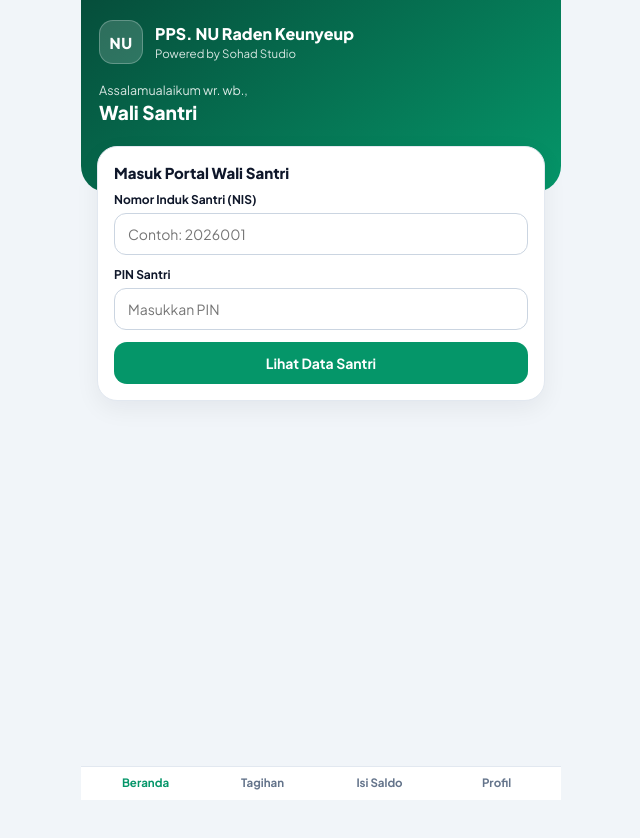
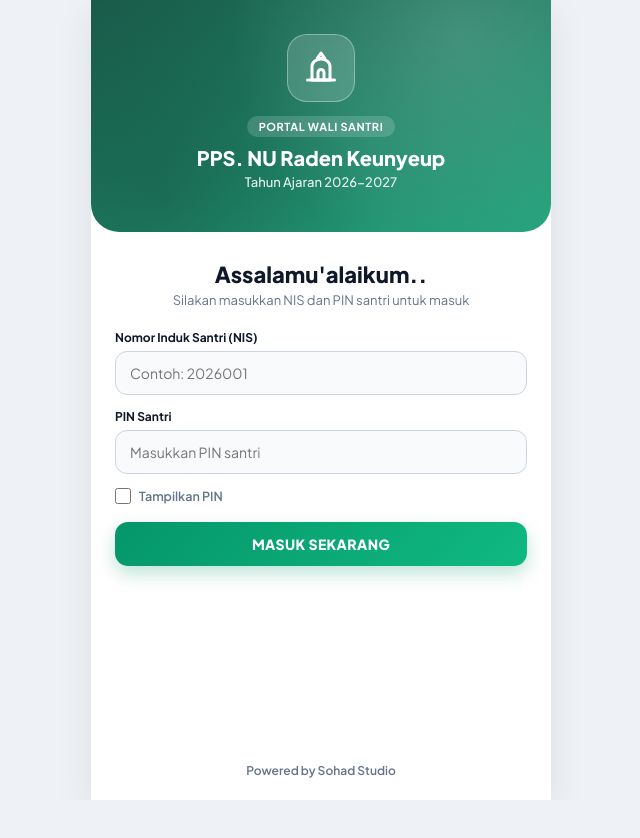
Before and after one commit to sohadstudio/ATM-Santri, a plain HTML site: page wali.html in a window 1280 px wide. Shown: the whole page, without its empty margins (319-959 px from the left). After the commit the page ends 800 px from the top, so only its background shows below. Drawn offline with Linux system fonts and the light colour scheme.

Commit message:
Update wali.html

```diff
--- a/wali.html
+++ b/wali.html
@@ -12,15 +12,15 @@
       --green-dark: #064e3b;
       --green-mid: #065f46;
       --green-main: #059669;
+      --green-bright: #10b981;
       --green-light: #ecfdf5;
       --green-border: #a7f3d0;
       --ink: #0f172a;
       --muted: #64748b;
-      --bg: #f1f5f9;
+      --bg: #eef2f6;
       --card: #ffffff;
       --line: #e2e8f0;
       --danger: #dc2626;
-      --warn: #d97706;
     }
 
     * {
@@ -34,18 +34,197 @@
       background: var(--bg);
       color: var(--ink);
       min-height: 100vh;
-      padding-bottom: 86px;
     }
 
+    .hidden {
+      display: none !important;
+    }
+
+    /* ================= LOGIN SCREEN (FRESH, TANPA BOTTOM NAV) ================= */
+    .login-screen {
+      max-width: 460px;
+      margin: 0 auto;
+      min-height: 100vh;
+      background: var(--card);
+      display: flex;
+      flex-direction: column;
+      justify-content: space-between;
+      box-shadow: 0 12px 36px rgba(15, 23, 42, 0.08);
+    }
+
+    .login-hero {
+      position: relative;
+      background: linear-gradient(155deg, rgba(6, 78, 59, 0.92) 0%, rgba(5, 150, 105, 0.88) 100%);
+      color: #ffffff;
+      padding: 34px 22px 42px;
+      text-align: center;
+      border-bottom-left-radius: 28px;
+      border-bottom-right-radius: 28px;
+      overflow: hidden;
+    }
+
+    .login-hero::before {
+      content: "";
+      position: absolute;
+      inset: 0;
+      background: radial-gradient(circle at 80% 15%, rgba(255, 255, 255, 0.16), transparent 55%),
+                  radial-gradient(circle at 15% 85%, rgba(0, 0, 0, 0.16), transparent 50%);
+      pointer-events: none;
+    }
+
+    .login-hero-inner {
+      position: relative;
+      z-index: 1;
+    }
+
+    .pondok-logo-sample {
+      width: 68px;
+      height: 68px;
+      margin: 0 auto 12px;
+      border-radius: 20px;
+      background: rgba(255, 255, 255, 0.16);
+      border: 1.5px solid rgba(255, 255, 255, 0.35);
+      display: grid;
+      place-items: center;
+      backdrop-filter: blur(4px);
+    }
+
+    .login-badge-pill {
+      display: inline-block;
+      font-size: 11px;
+      font-weight: 700;
+      letter-spacing: 0.6px;
+      text-transform: uppercase;
+      background: rgba(255, 255, 255, 0.16);
+      padding: 4px 12px;
+      border-radius: 999px;
+      margin-bottom: 8px;
+    }
+
+    .login-pondok-name {
+      font-size: 20px;
+      font-weight: 800;
+      line-height: 1.25;
+    }
+
+    .login-ta {
+      font-size: 13px;
+      color: rgba(255, 255, 255, 0.9);
+      margin-top: 4px;
+      font-weight: 500;
+    }
+
+    .login-body {
+      padding: 28px 24px 16px;
+      flex: 1;
+    }
+
+    .login-greeting {
+      font-size: 22px;
+      font-weight: 800;
+      color: var(--ink);
+      text-align: center;
+    }
+
+    .login-subtitle {
+      font-size: 13px;
+      color: var(--muted);
+      text-align: center;
+      margin-top: 4px;
+      margin-bottom: 22px;
+    }
+
+    .field-group {
+      margin-bottom: 14px;
+    }
+
+    .field-label {
+      display: block;
+      font-size: 12px;
+      font-weight: 700;
+      color: var(--ink);
+      margin-bottom: 6px;
+    }
+
+    .input-control,
+    .select-control {
+      width: 100%;
+      padding: 12px 14px;
+      border-radius: 12px;
+      border: 1px solid #cbd5e1;
+      font-family: inherit;
+      font-size: 14px;
+      color: var(--ink);
+      background: #f8fafc;
+      outline: none;
+    }
+
+    .input-control:focus,
+    .select-control:focus {
+      background: #ffffff;
+      border-color: var(--green-main);
+      box-shadow: 0 0 0 3px rgba(5, 150, 105, 0.14);
+    }
+
+    .show-pin-row {
+      display: flex;
+      align-items: center;
+      gap: 8px;
+      margin-bottom: 18px;
+      font-size: 12.5px;
+      color: var(--muted);
+      font-weight: 600;
+    }
+
+    .show-pin-row input {
+      width: 16px;
+      height: 16px;
+      accent-color: var(--green-main);
+      cursor: pointer;
+    }
+
+    .btn-login-submit {
+      width: 100%;
+      padding: 13px 16px;
+      border: none;
+      border-radius: 13px;
+      background: linear-gradient(135deg, var(--green-main) 0%, var(--green-bright) 100%);
+      color: #ffffff;
+      font-family: inherit;
+      font-size: 14px;
+      font-weight: 800;
+      letter-spacing: 0.4px;
+      cursor: pointer;
+      box-shadow: 0 8px 18px rgba(5, 150, 105, 0.25);
+    }
+
+    .btn-login-submit:hover {
+      background: linear-gradient(135deg, var(--green-mid) 0%, var(--green-main) 100%);
+    }
+
+    .btn-login-submit:disabled {
+      opacity: 0.65;
+      cursor: not-allowed;
+    }
+
+    .login-footer {
+      text-align: center;
+      padding: 16px 20px 22px;
+      font-size: 12px;
+      font-weight: 600;
+      color: var(--muted);
+    }
+
+    /* ================= DASHBOARD WALI SANTRI ================= */
     .app-shell {
       max-width: 480px;
       margin: 0 auto;
       min-height: 100vh;
       background: var(--bg);
+      padding-bottom: 84px;
       position: relative;
     }
 
-    /* Top Header */
     .top-header {
       background: linear-gradient(145deg, var(--green-dark) 0%, var(--green-main) 100%);
       color: #ffffff;
@@ -77,7 +256,6 @@
       place-items: center;
       font-weight: 800;
       font-size: 15px;
-      letter-spacing: 0.5px;
       flex-shrink: 0;
     }
 
@@ -89,7 +267,7 @@
 
     .brand-sub {
       font-size: 11.5px;
-      color: rgba(255, 255, 255, 0.84);
+      color: rgba(255, 255, 255, 0.85);
       margin-top: 2px;
     }
 
@@ -120,7 +298,6 @@
       margin-top: 2px;
     }
 
-    /* Main Content Container */
     .main-content {
       padding: 0 16px;
       margin-top: -46px;
@@ -133,38 +310,6 @@
       box-shadow: 0 8px 24px rgba(15, 23, 42, 0.06);
       border: 1px solid var(--line);
       margin-bottom: 14px;
-    }
-
-    /* Login Card */
-    .field-group {
-      margin-bottom: 12px;
-    }
-
-    .field-label {
-      display: block;
-      font-size: 12px;
-      font-weight: 700;
-      color: var(--ink);
-      margin-bottom: 6px;
-    }
-
-    .input-control,
-    .select-control {
-      width: 100%;
-      padding: 11px 13px;
-      border-radius: 12px;
-      border: 1px solid #cbd5e1;
-      font-family: inherit;
-      font-size: 14px;
-      color: var(--ink);
-      background: #ffffff;
-      outline: none;
-    }
-
-    .input-control:focus,
-    .select-control:focus {
-      border-color: var(--green-main);
-      box-shadow: 0 0 0 3px rgba(5, 150, 105, 0.14);
     }
 
     .btn-primary {
@@ -184,12 +329,6 @@
       background: var(--green-mid);
     }
 
-    .btn-primary:disabled {
-      opacity: 0.65;
-      cursor: not-allowed;
-    }
-
-    /* Santri Profile Card & Foto */
     .profile-top {
       display: flex;
       align-items: center;
@@ -258,7 +397,6 @@
       border-color: #fecaca;
     }
 
-    /* Banner Total Saldo Aktif */
     .total-saldo-banner {
       margin-top: 14px;
       padding: 14px 16px;
@@ -291,7 +429,6 @@
       white-space: nowrap;
     }
 
-    /* 2 Summary Cards (Sisa Jajan & Tunggakan - Poin Adab Dihapus) */
     .summary-grid-2 {
       display: grid;
       grid-template-columns: repeat(2, 1fr);
@@ -326,7 +463,6 @@
       color: var(--ink);
     }
 
-    /* Quick Action Buttons */
     .action-row-2 {
       display: grid;
       grid-template-columns: 1fr 1fr;
@@ -358,7 +494,6 @@
       cursor: pointer;
     }
 
-    /* Segmented Tabs */
     .tab-bar {
       display: flex;
       gap: 8px;
@@ -386,7 +521,6 @@
       border-color: var(--green-main);
     }
 
-    /* List Items */
     .list-item {
       display: flex;
       align-items: flex-start;
@@ -443,7 +577,7 @@
       padding: 10px 12px;
       border-radius: 12px;
       font-size: 12.5px;
-      margin-top: 10px;
+      margin-top: 12px;
       display: none;
     }
 
@@ -463,7 +597,14 @@
       border: 1px solid #fecaca;
     }
 
-    /* Bottom Navigation */
+    .dashboard-footer {
+      text-align: center;
+      padding: 8px 16px 14px;
+      font-size: 12px;
+      font-weight: 600;
+      color: var(--muted);
+    }
+
     .bottom-nav {
       position: fixed;
       bottom: 0;
@@ -496,37 +637,33 @@
     .nav-item.active {
       color: var(--green-main);
     }
-
-    .hidden {
-      display: none !important;
-    }
   </style>
 </head>
 <body>
-  <div class="app-shell">
-    <!-- Top Header -->
-    <header class="top-header">
-      <div class="brand-row">
-        <div class="brand-left">
-          <div class="brand-badge">NU</div>
+  <!-- ================= HALAMAN LOGIN FRESH ================= -->
+  <section id="loginScreen" class="login-screen">
     <div>
-            <div class="brand-title">PPS. NU Raden Keunyeup</div>
-            <div class="brand-sub">Powered by Sohad Studio</div>
+      <div class="login-hero">
+        <div class="login-hero-inner">
+          <!-- Logo Pondok Sampel -->
+          <div class="pondok-logo-sample" aria-label="Logo Pondok Sampel">
+            <svg width="36" height="36" viewBox="0 0 24 24" fill="none" stroke="currentColor" stroke-width="2" stroke-linecap="round" stroke-linejoin="round">
+              <path d="M12 2L9.5 5.5H14.5L12 2Z" />
+              <path d="M6 11C6 8.2 8.7 6 12 6C15.3 6 18 8.2 18 11V20H6V11Z" />
+              <path d="M3 20H21" />
+              <path d="M10 20V15C10 13.9 10.9 13 12 13C13.1 13 14 13.9 14 15V20" />
+            </svg>
+          </div>
+          <div class="login-badge-pill">Portal Wali Santri</div>
+          <h1 class="login-pondok-name">PPS. NU Raden Keunyeup</h1>
+          <div class="login-ta">Tahun Ajaran 2026-2027</div>
         </div>
       </div>
-        <button id="btnLogout" class="btn-ghost-sm hidden" type="button">Keluar</button>
-      </div>
 
-      <div class="greeting-box">
-        <div class="greeting-salutation">Assalamualaikum wr. wb.,</div>
-        <div id="greetingTitle" class="greeting-name">Wali Santri</div>
-      </div>
-    </header>
+      <div class="login-body">
+        <div class="login-greeting">Assalamu'alaikum..</div>
+        <p class="login-subtitle">Silakan masukkan NIS dan PIN santri untuk masuk</p>
 
-    <main class="main-content">
-      <!-- Login Card -->
-      <section id="loginSection" class="card">
-        <h2 style="font-size: 15px; font-weight: 800; margin-bottom: 10px;">Masuk Portal Wali Santri</h2>
         <form id="loginForm">
           <div class="field-group">
             <label class="field-label" for="inputNis">Nomor Induk Santri (NIS)</label>
@@ -534,16 +671,43 @@
           </div>
           <div class="field-group">
             <label class="field-label" for="inputPin">PIN Santri</label>
-            <input id="inputPin" class="input-control" type="password" placeholder="Masukkan PIN" required />
+            <input id="inputPin" class="input-control" type="password" placeholder="Masukkan PIN santri" required />
           </div>
-          <button id="btnLoginSubmit" class="btn-primary" type="submit">Lihat Data Santri</button>
+          <label class="show-pin-row" for="togglePin">
+            <input id="togglePin" type="checkbox" />
+            <span>Tampilkan PIN</span>
+          </label>
+          <button id="btnLoginSubmit" class="btn-login-submit" type="submit">MASUK SEKARANG</button>
         </form>
+
         <div id="loginAlert" class="alert-box"></div>
+      </div>
+    </div>
+
+    <footer class="login-footer">Powered by Sohad Studio</footer>
   </section>
 
-      <!-- Dashboard Section -->
-      <section id="dashboardSection" class="hidden">
-        <!-- Profil Santri + Total Saldo + Sisa Jajan & Tunggakan -->
+  <!-- ================= HALAMAN PORTAL WALI SANTRI ================= -->
+  <div id="appShell" class="app-shell hidden">
+    <header class="top-header">
+      <div class="brand-row">
+        <div class="brand-left">
+          <div class="brand-badge">NU</div>
+          <div>
+            <div class="brand-title">PPS. NU Raden Keunyeup</div>
+            <div class="brand-sub">Tahun Ajaran 2026-2027</div>
+          </div>
+        </div>
+        <button id="btnLogout" class="btn-ghost-sm" type="button">Keluar</button>
+      </div>
+
+      <div class="greeting-box">
+        <div class="greeting-salutation">Assalamu'alaikum..</div>
+        <div id="greetingTitle" class="greeting-name">Wali Santri</div>
+      </div>
+    </header>
+
+    <main class="main-content">
       <div class="card">
         <div class="profile-top">
           <div class="profile-info-wrap">
@@ -559,7 +723,6 @@
           <span id="santriStatusBadge" class="pill-status">AKTIF</span>
         </div>
 
-          <!-- Total Saldo Aktif -->
         <div class="total-saldo-banner">
           <div>
             <div class="total-saldo-label">Total Saldo Tabungan</div>
@@ -568,7 +731,6 @@
           <div id="valTotalSaldo" class="total-saldo-amount">Rp 0</div>
         </div>
 
-          <!-- 2 Kartu Ringkasan (Sisa Jajan & Tunggakan) -->
         <div class="summary-grid-2">
           <div class="summary-box">
             <div class="summary-label">SISA JAJAN HARI INI</div>
@@ -582,11 +744,10 @@
 
         <div class="action-row-2">
           <button id="btnGoTopup" class="btn-outline-green" type="button">Isi Saldo</button>
-            <button id="btnWaPengasuh" class="btn-outline-slate" type="button">Pengurus / Bendahara</button>
+          <button id="btnWaPengurus" class="btn-outline-slate" type="button">Pengurus / Bendahara</button>
         </div>
       </div>
 
-        <!-- Tabs -->
       <div class="tab-bar">
         <button class="tab-btn active" data-tab="transaksi" type="button">Transaksi</button>
         <button class="tab-btn" data-tab="topup" type="button">Isi Saldo & Status</button>
@@ -594,18 +755,16 @@
         <button class="tab-btn" data-tab="profil" type="button">Profil</button>
       </div>
 
-        <!-- Tab: Riwayat Transaksi -->
       <div id="panelTransaksi" class="card">
         <div style="display:flex; justify-content:space-between; align-items:center; margin-bottom:8px;">
-            <h3 style="font-size: 14px; font-weight: 800;">Riwayat Transaksi Terakhir</h3>
+          <h2 style="font-size: 14px; font-weight: 800;">Riwayat Transaksi Terakhir</h2>
           <button id="btnRefresh" class="btn-ghost-sm" style="color:var(--green-dark); background:var(--green-light); border-color:var(--green-border);" type="button">Muat Ulang</button>
         </div>
         <div id="listTransaksi"></div>
       </div>
 
-        <!-- Tab: Top-Up -->
       <div id="panelTopup" class="card hidden">
-          <h3 style="font-size: 14px; font-weight: 800; margin-bottom: 10px;">Ajukan Top-Up Saldo</h3>
+        <h2 style="font-size: 14px; font-weight: 800; margin-bottom: 10px;">Ajukan Top-Up Saldo</h2>
         <form id="topupForm">
           <div class="field-group">
             <label class="field-label" for="topupNominal">Nominal Top-Up (Rp)</label>
@@ -628,22 +787,20 @@
         <div id="topupAlert" class="alert-box"></div>
 
         <hr style="border:none; border-top:1px solid var(--line); margin:16px 0;" />
-          <h4 style="font-size: 13px; font-weight: 800; margin-bottom: 6px;">Status Pengajuan Top-Up</h4>
+        <h3 style="font-size: 13px; font-weight: 800; margin-bottom: 6px;">Status Pengajuan Top-Up</h3>
         <div id="listTopup"></div>
       </div>
 
-        <!-- Tab: Tagihan -->
       <div id="panelTagihan" class="card hidden">
-          <h3 style="font-size: 14px; font-weight: 800; margin-bottom: 6px;">Informasi Tagihan</h3>
+        <h2 style="font-size: 14px; font-weight: 800; margin-bottom: 6px;">Informasi Tagihan</h2>
         <p style="font-size: 12.5px; color: var(--muted); line-height: 1.55;">
           Total tunggakan tercatat saat ini: <strong id="tagihanInfoNominal" style="color:var(--ink);">Rp 0</strong>.
           Untuk konfirmasi administrasi pondok, silakan hubungi pengurus atau bendahara.
         </p>
       </div>
 
-        <!-- Tab: Profil Santri -->
       <div id="panelProfil" class="card hidden">
-          <h3 style="font-size: 14px; font-weight: 800; margin-bottom: 10px;">Detail Profil Santri</h3>
+        <h2 style="font-size: 14px; font-weight: 800; margin-bottom: 10px;">Detail Profil Santri</h2>
         <div class="list-item">
           <span class="item-sub">Nama Lengkap</span>
           <span id="detailNama" class="item-title">-</span>
@@ -665,10 +822,10 @@
           <span id="detailStatus" class="item-title">AKTIF</span>
         </div>
       </div>
-      </section>
+
+      <footer class="dashboard-footer">Powered by Sohad Studio</footer>
     </main>
 
-    <!-- Bottom Navigation -->
     <nav class="bottom-nav">
       <button class="nav-item active" data-nav="beranda" type="button">
         <span>Beranda</span>
@@ -711,7 +868,6 @@
     function normalizePhotoUrl(rawUrl) {
       const url = String(rawUrl || '').trim();
       if (!url) return '';
-      // Otomatis ubah link share Google Drive (/file/d/ID/view atau ?id=ID) menjadi direct image URL
       const driveFileMatch = url.match(/drive\.google\.com\/file\/d\/([^/]+)/);
       if (driveFileMatch && driveFileMatch[1]) {
         return `https://drive.google.com/thumbnail?id=${driveFileMatch[1]}&sz=w400`;
@@ -776,14 +932,12 @@
       document.getElementById('valTunggakan').textContent = formatRp(tunggakan);
       document.getElementById('tagihanInfoNominal').textContent = formatRp(tunggakan);
 
-      // Detail Profil
       document.getElementById('detailNama').textContent = s.nama || '-';
       document.getElementById('detailNis').textContent = s.nis || '-';
       document.getElementById('detailKamar').textContent = s.kamar || '-';
       document.getElementById('detailLimit').textContent = formatRp(s.limit_harian || 0);
       document.getElementById('detailStatus').textContent = st;
 
-      // Render Transaksi
       const trxList = Array.isArray(data.riwayat) ? data.riwayat : [];
       const trxEl = document.getElementById('listTransaksi');
       if (!trxList.length) {
@@ -808,7 +962,6 @@
         }).join('');
       }
 
-      // Render TopUp
       const topupList = Array.isArray(data.topup) ? data.topup : [];
       const topupEl = document.getElementById('listTopup');
       if (!topupList.length) {
@@ -842,6 +995,10 @@
       return json;
     }
 
+    document.getElementById('togglePin').addEventListener('change', (e) => {
+      document.getElementById('inputPin').type = e.target.checked ? 'text' : 'password';
+    });
+
     document.getElementById('loginForm').addEventListener('submit', async (e) => {
       e.preventDefault();
       const nis = document.getElementById('inputNis').value.trim();
@@ -850,20 +1007,19 @@
       const btn = document.getElementById('btnLoginSubmit');
 
       btn.disabled = true;
-      btn.textContent = 'Memuat...';
+      btn.textContent = 'MEMUAT DATA...';
       try {
         const data = await loadWaliData(nis, pin);
         session = { nis, pin };
-        document.getElementById('loginSection').classList.add('hidden');
-        document.getElementById('dashboardSection').classList.remove('hidden');
-        document.getElementById('btnLogout').classList.remove('hidden');
+        document.getElementById('loginScreen').classList.add('hidden');
+        document.getElementById('appShell').classList.remove('hidden');
         alertEl.classList.remove('show');
         renderDashboard(data);
       } catch (err) {
         showAlert(alertEl, err.message, false);
       } finally {
         btn.disabled = false;
-        btn.textContent = 'Lihat Data Santri';
+        btn.textContent = 'MASUK SEKARANG';
       }
     });
 
@@ -919,21 +1075,21 @@
 
     document.getElementById('btnGoTopup').addEventListener('click', () => switchTab('topup'));
 
-    document.getElementById('btnWaPengasuh').addEventListener('click', () => {
+    document.getElementById('btnWaPengurus').addEventListener('click', () => {
       const namaSantri = document.getElementById('santriNama').textContent;
       const teks = encodeURIComponent(
-        `Assalamualaikum, saya wali dari ${namaSantri} (NIS: ${session.nis}) — PPS. NU Raden Keunyeup.`
+        `Assalamu'alaikum, saya wali dari ${namaSantri} (NIS: ${session.nis}) — PPS. NU Raden Keunyeup.`
       );
       window.open(`https://wa.me/${WA_PENGURUS}?text=${teks}`, '_blank');
     });
 
     document.getElementById('btnLogout').addEventListener('click', () => {
       session = { nis: '', pin: '' };
-      document.getElementById('dashboardSection').classList.add('hidden');
-      document.getElementById('btnLogout').classList.add('hidden');
-      document.getElementById('loginSection').classList.remove('hidden');
+      document.getElementById('appShell').classList.add('hidden');
+      document.getElementById('loginScreen').classList.remove('hidden');
       document.getElementById('greetingTitle').textContent = 'Wali Santri';
       document.getElementById('loginForm').reset();
+      document.getElementById('inputPin').type = 'password';
     });
 
     document.querySelectorAll('.tab-btn').forEach((btn) => {
```
Lines whose indentation alone changed are shown as unchanged.
